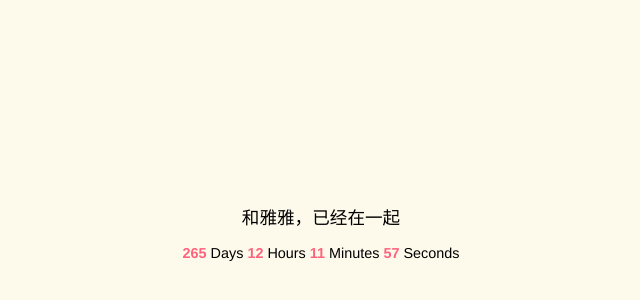
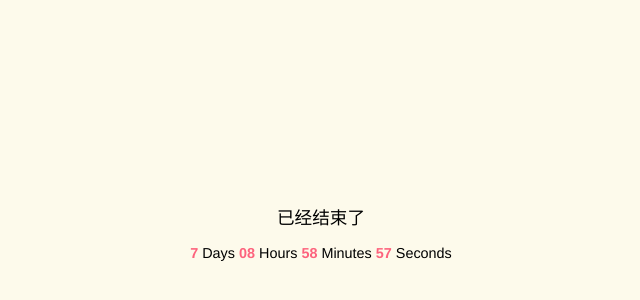
Before and after one commit to Jolanyu/delia, a plain HTML site: page deliaandjolan.html in a window 1280 px wide. Shown: the part 86-386 px from the top of the page, without its empty margins (319-959 px from the left). Drawn offline with Linux system fonts and the light colour scheme.

Commit message:
Update deliaandjolan.html

```diff
--- a/deliaandjolan.html
+++ b/deliaandjolan.html
@@ -47,7 +47,7 @@
 
 <body>
     <div class="content">
-        <h2>和雅雅，已经在一起</h2>
+        <h2>已经结束了</h2>
         <div class="timer">
             <b id="d"></b> Days <b id="h"></b> Hours <b id="m"></b> Minutes <b id="s"></b> Seconds
         </div>
@@ -55,7 +55,7 @@
 
     <script>
         function timer() {
-            var start = new Date('2018/12/18 23:22'); //和雅雅所有一切的开始
+            var start = new Date('2019/9/3 2:35'); //和雅雅所有一切的开始
             var t = new Date() - start;
             var h = ~~(t / 1000 / 60 / 60 % 24);
             if (h < 10) {
```
